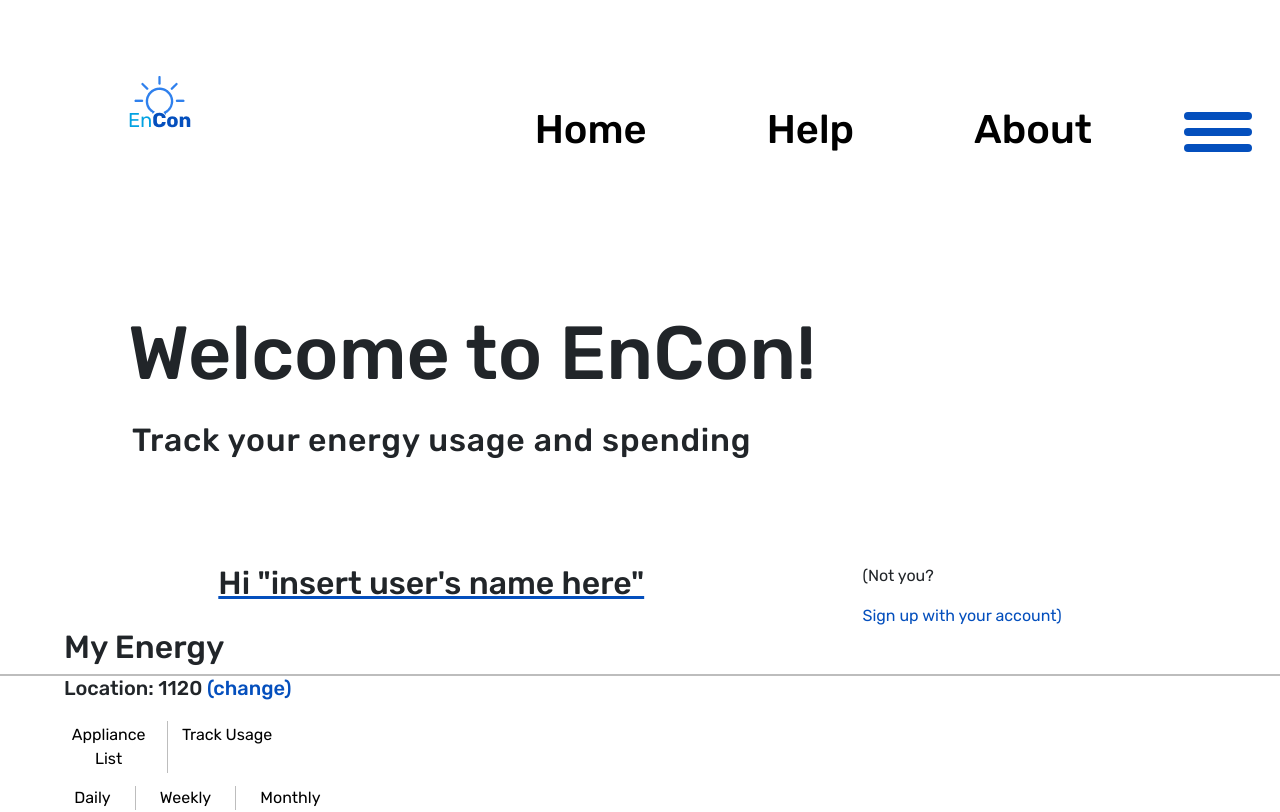
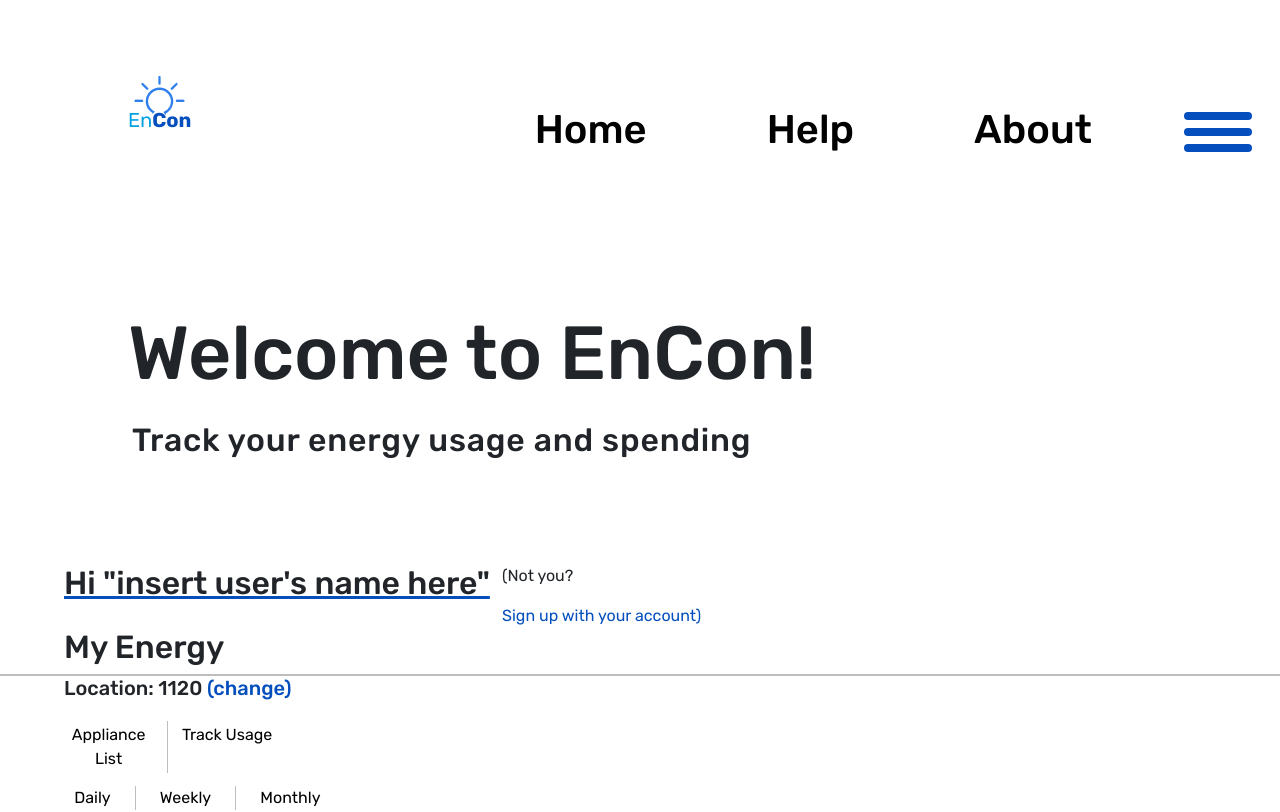
Before and after one commit to BloomTech-Labs/Encon-fe, a React (Create React App) app in the folder encon/: page /profile in a window 1280 px wide. Shown: the top 812 px of the page. Built offline with nearby package versions, Linux system fonts and the light colour scheme.

Commit message:
adjusted welcom header for desktop view

```diff
--- a/encon/src/styles/mobile/Welcome-Header.scss
+++ b/encon/src/styles/mobile/Welcome-Header.scss
@@ -8,11 +8,14 @@
   }
   .notUser {
     text-align: left;
+    margin-left: 1%;
   }
   .newAccount {
     color: #044fbd;
   }
   @media (min-width: 1025px) {
     margin-top: 0;
+    justify-content: flex-start;
+    margin-left: 5%;
   }
 }
```
